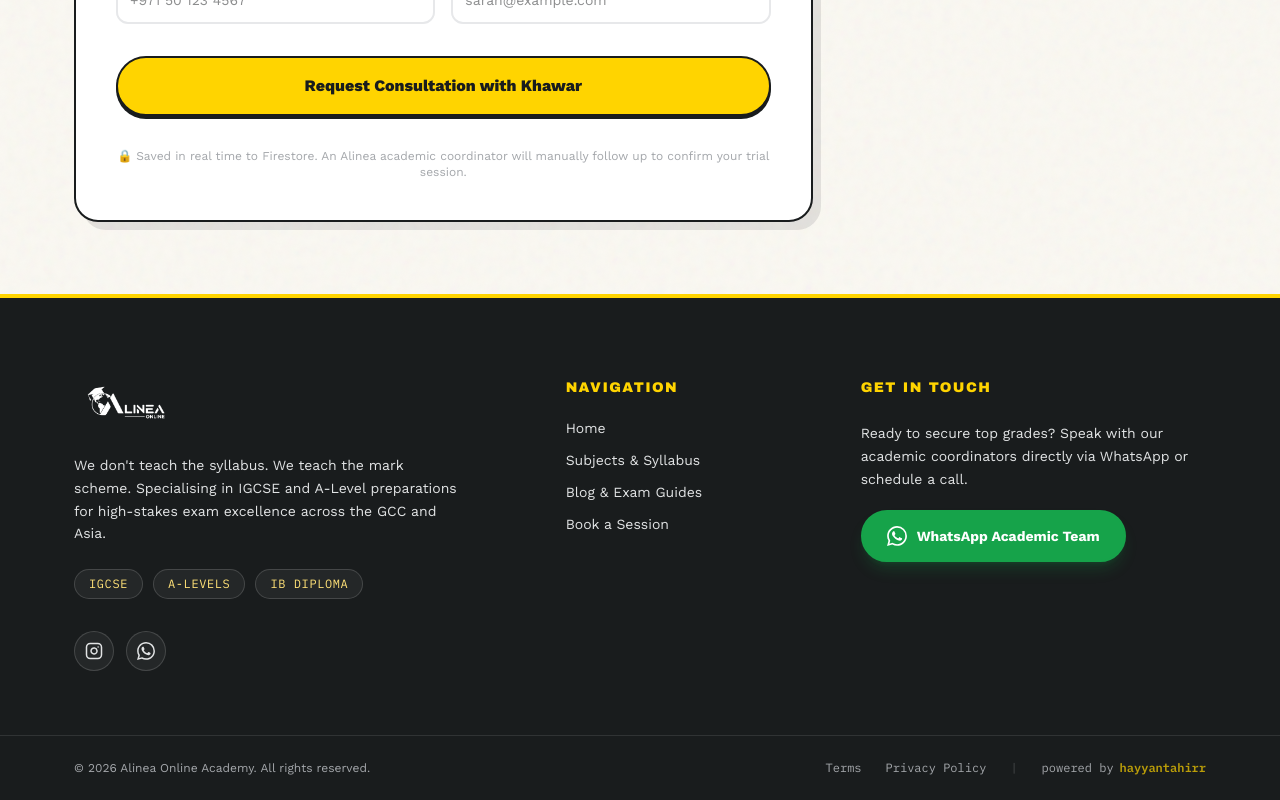
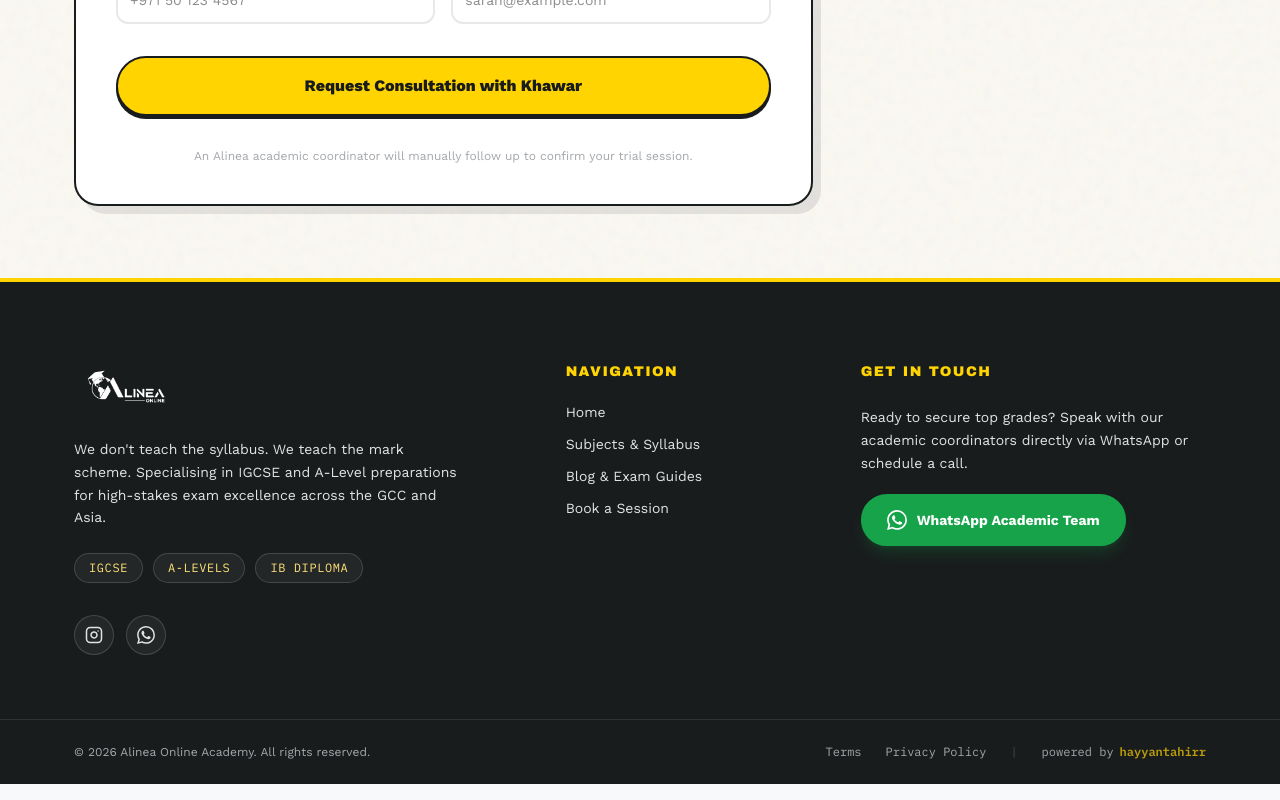
Before and after one commit to hayyantahirr/alineaonline, a Next.js app: page /booking in a window 1280 px wide. Shown: the part 1763-2563 px from the top of the page. Built offline with nearby package versions, Linux system fonts and the light colour scheme.

Commit message:
some text managed

```diff
--- a/app/booking/page.jsx
+++ b/app/booking/page.jsx
@@ -290,7 +290,7 @@ function BookingContent() {
                 {activeBoardObj?.syllabus ? `(${activeBoardObj.syllabus})` : ""}
               </p>
               <p className="text-muted pt-1">
-                🔒 Saved in real time to Firestore. No payment is required today.
+               No payment is required today.
               </p>
             </div>
 
@@ -651,7 +651,7 @@ function BookingContent() {
                   )}
                 </button>
                 <p className="text-center font-['Work_Sans'] text-xs text-muted">
-                  🔒 Saved in real time to Firestore. An Alinea academic coordinator
+                   An Alinea academic coordinator
                   will manually follow up to confirm your trial session.
                 </p>
               </form>
```
